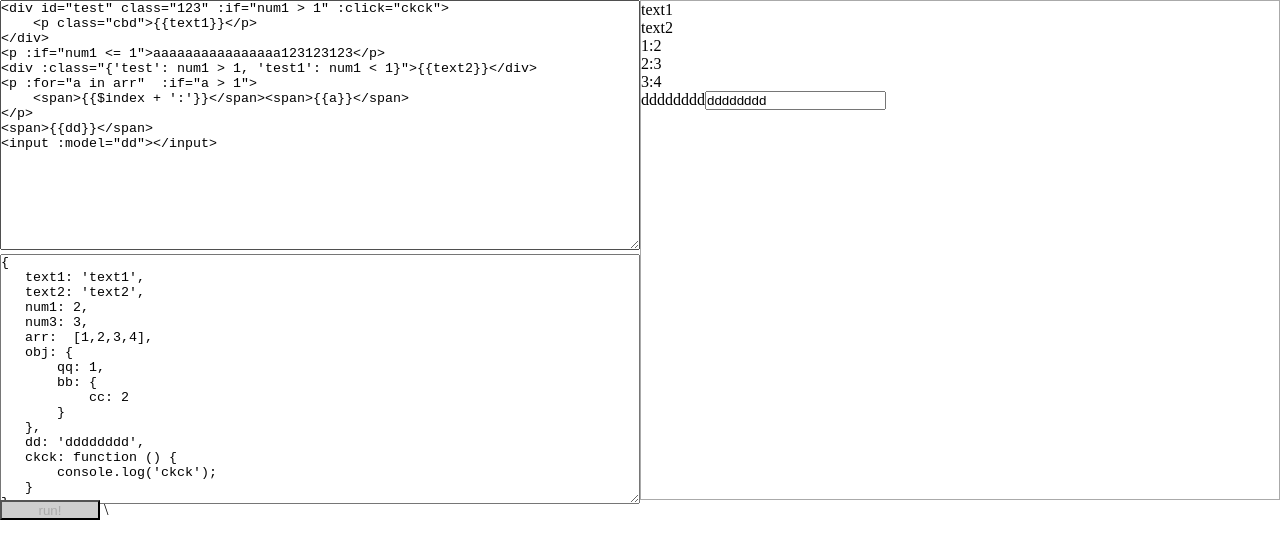
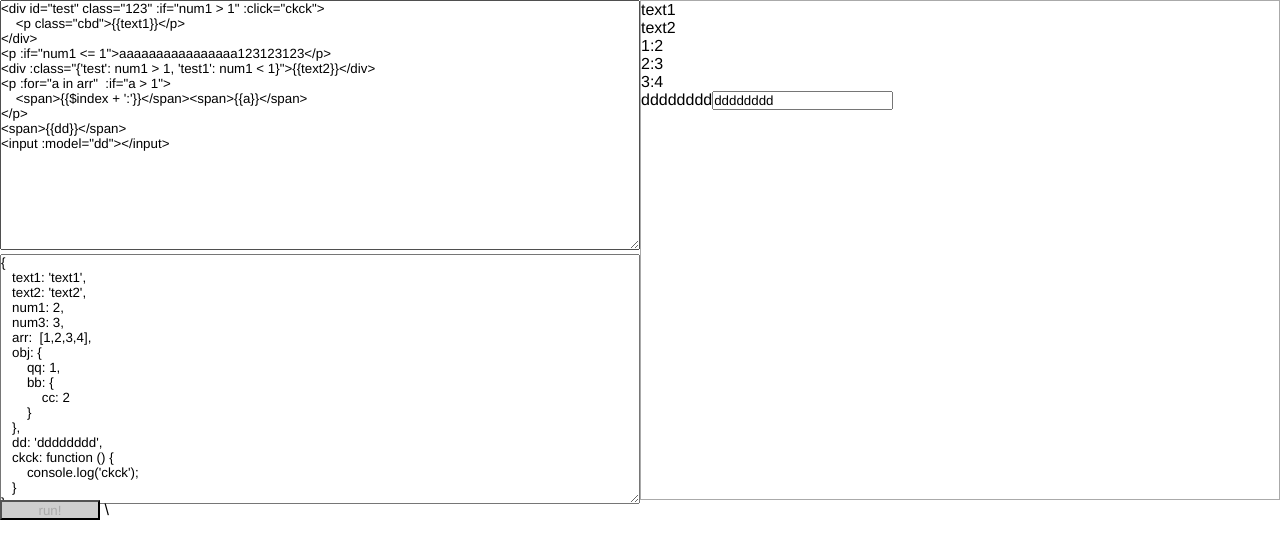
Before and after one commit to WorkHead/dagger, a website built with webpack: page playground/index.html in a window 1280 px wide. Built offline with nearby package versions, Linux system fonts and the light colour scheme; files whose address does not match are found by name.

Commit message:
2017/06/16

```diff
--- a/playground/index.css
+++ b/playground/index.css
@@ -2,6 +2,7 @@
     box-sizing: border-box;
     padding: 0;
     margin: 0;
+    font-family: 微软雅黑, HelveticaNeue-Light, "Helvetica Neue Light", "Helvetica Neue", Helvetica, Arial, sans-serif;
 }
 .container {
     width: 100%;
--- a/src/render.js
+++ b/src/render.js
@@ -1,5 +1,6 @@
 /**
  * Created by tanjiasheng on 2017/5/5.
+ *
  */
 import $ from './query';
 import {parseHTML, genVnodeExp} from './parser';
--- a/webpack.config.js
+++ b/webpack.config.js
@@ -1,5 +1,6 @@
 const webpack = require('webpack');
 const path = require('path');
+
 
 module.exports = {
     entry: {
```
Also changed, not shown: example/index.html (+1 -1 lines).
